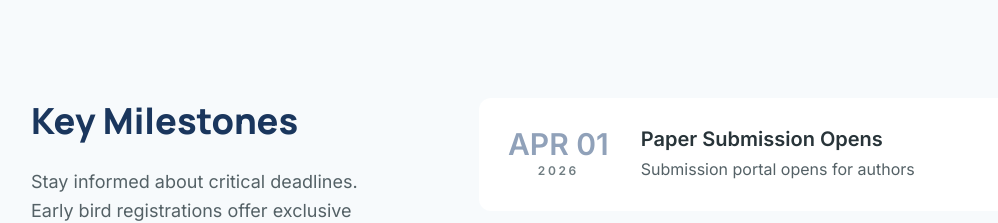
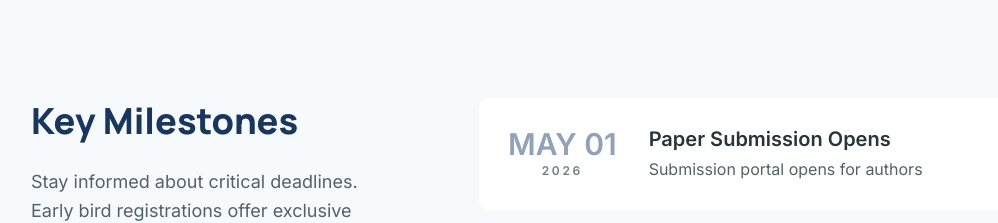
Before and after one commit to ascomlab/apase-web, a Next.js app: page / in a window 1280 px wide. Shown: the part 2200-2423 px from the top of the page, without its empty margins (17-1015 px from the left). Built offline with nearby package versions, Linux system fonts and the light colour scheme.

Commit message:
Update page.tsx

```diff
--- a/app/page.tsx
+++ b/app/page.tsx
@@ -45,7 +45,7 @@ const todayKey = getTodayKey("Asia/Shanghai");
 
 const importantDates = [
   {
-    date: "APR 01",
+    date: "MAY 01",
     year: "2026",
     title: "Paper Submission Opens",
     description: "Submission portal opens for authors",
```
